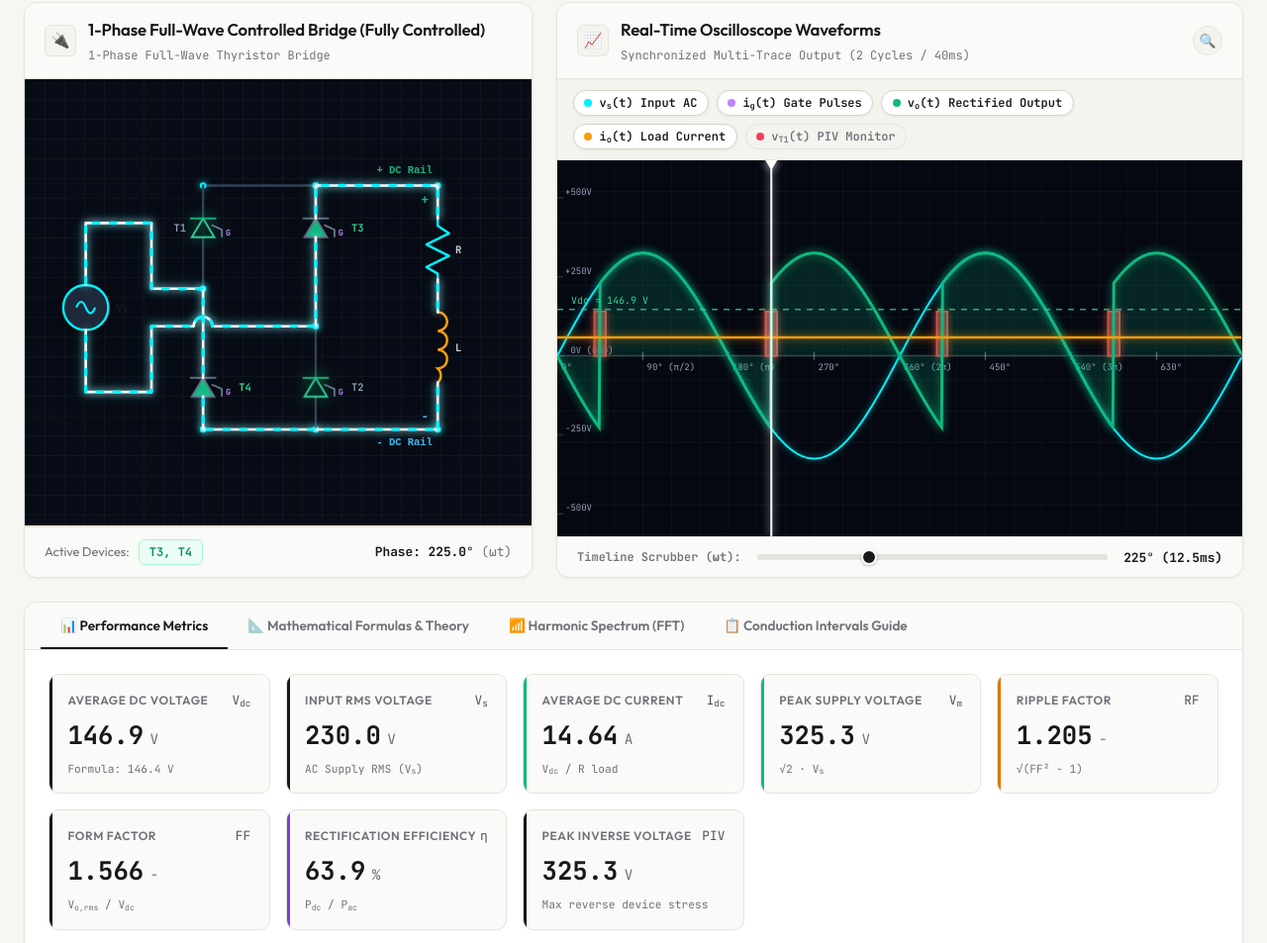
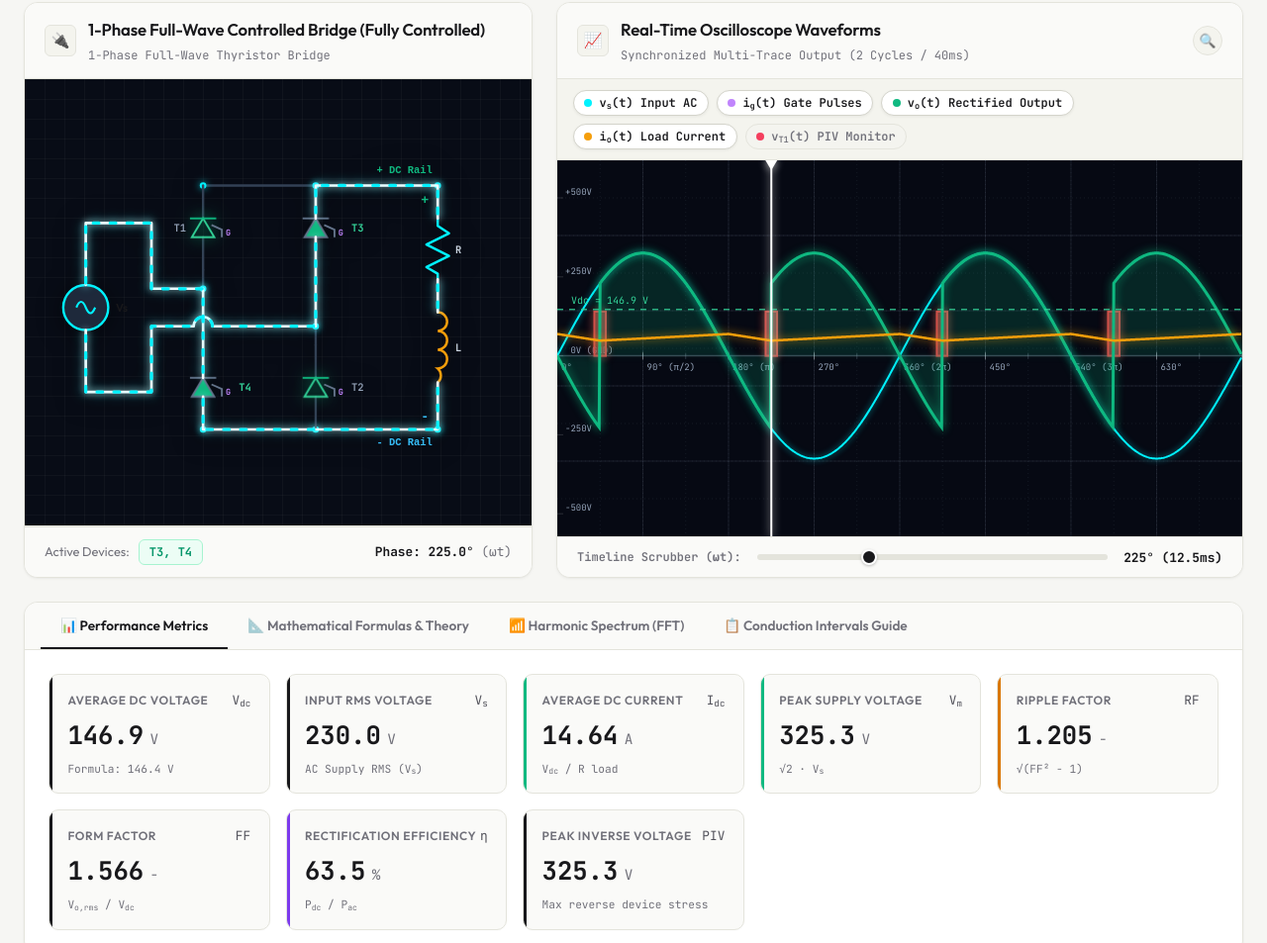
Before and after one commit to Ssingh132006/class-assignment6oct, a website: page index.html in a window 1280 px wide. Shown: the part 472-1425 px from the top of the page at 99% size. Drawn offline with nearby package versions, Linux system fonts and the light colour scheme; animation ran at ten frames a second.

Commit message:
Fix RL load voltage and ripple dynamics, space 3-phase wires, stack formula cards, and add dim oscilloscope grid

```diff
--- a/index.html
+++ b/index.html
@@ -8,11 +8,11 @@
   <link rel="preconnect" href="https://fonts.googleapis.com">
   <link rel="preconnect" href="https://fonts.gstatic.com" crossorigin>
   <link href="https://fonts.googleapis.com/css2?family=JetBrains+Mono:wght@400;500;600;700&family=Outfit:wght@400;500;600;700;800&display=swap" rel="stylesheet">
-  <link rel="stylesheet" href="css/main.css?v=2.7">
-  <link rel="stylesheet" href="css/controls.css?v=2.7">
-  <link rel="stylesheet" href="css/circuit.css?v=2.7">
-  <link rel="stylesheet" href="css/oscilloscope.css?v=2.7">
-  <link rel="stylesheet" href="css/metrics.css?v=2.7">
+  <link rel="stylesheet" href="css/main.css?v=2.8">
+  <link rel="stylesheet" href="css/controls.css?v=2.8">
+  <link rel="stylesheet" href="css/circuit.css?v=2.8">
+  <link rel="stylesheet" href="css/oscilloscope.css?v=2.8">
+  <link rel="stylesheet" href="css/metrics.css?v=2.8">
   <!-- KaTeX for crisp mathematical formulas -->
   <link rel="stylesheet" href="https://cdn.jsdelivr.net/npm/katex@0.16.9/dist/katex.min.css">
   <script defer src="https://cdn.jsdelivr.net/npm/katex@0.16.9/dist/katex.min.js"></script>
@@ -470,6 +470,6 @@
   <div id="toastContainer" class="toast-container"></div>
 
   <!-- Application Logic Modules -->
-  <script type="module" src="js/app.js?v=2.7"></script>
+  <script type="module" src="js/app.js?v=2.8"></script>
 </body>
 </html>
--- a/js/config.js
+++ b/js/config.js
@@ -114,8 +114,8 @@
     hasAlpha: true,
     pulses: 2,
     pivFormula: 'V_m = \\sqrt{2} V_{rms}',
-    vdcFormula: 'V_{dc} = \\frac{2V_m}{\\pi} \\cos\\alpha \\text{ (Continuous RL)} \\quad | \\quad \\frac{V_m}{\\pi}(1 + \\cos\\alpha) \\text{ (R Load)}',
-    vrmsFormula: 'V_{rms} = V_{m} / \\sqrt{2} \\text{ (Continuous Conduction)}',
+    vdcFormula: '\\begin{aligned} V_{dc} &= \\frac{2V_m}{\\pi} \\cos\\alpha \\quad \\text{(Continuous RL Load)} \\\\[6pt] V_{dc} &= \\frac{V_m}{\\pi}(1 + \\cos\\alpha) \\quad \\text{(Resistive R Load / FWD)} \\end{aligned}',
+    vrmsFormula: 'V_{rms} = \\frac{V_m}{\\sqrt{2}} \\quad \\text{(Continuous Conduction)}',
     rippleFreqMultiplier: 2,
     description: 'Fully controlled 4-SCR bridge converter. Allows two-quadrant operation (Rectification when α < 90°, Inversion when α > 90° with active RLE load). Pairs (T1, T2) and (T3, T4) are fired alternately at α and π + α.',
     intervals: [
@@ -133,7 +133,7 @@
     hasAlpha: true,
     pulses: 3,
     pivFormula: '\\sqrt{3} V_m = V_{LL,peak}',
-    vdcFormula: 'V_{dc} = \\frac{3\\sqrt{3}}{2\\pi} V_m \\cos\\alpha \\text{ (Continuous)}',
+    vdcFormula: 'V_{dc} = \\frac{3\\sqrt{3}}{2\\pi} V_m \\cos\\alpha \\quad \\text{(Continuous Conduction)}',
     vrmsFormula: 'V_{rms} = \\sqrt{3} V_m \\sqrt{\\frac{1}{6} + \\frac{\\sqrt{3}}{8\\pi}\\cos(2\\alpha)}',
     rippleFreqMultiplier: 3,
     description: '3-SCR converter fed from three-phase star source. Firing angle α is referenced from natural crossover points (30°, 150°, 270°). Conduction transitions continuously from continuous to discontinuous mode as α increases beyond 30° for R load.',
@@ -153,7 +153,7 @@
     hasAlpha: true,
     pulses: 6,
     pivFormula: '\\sqrt{3} V_m = V_{LL,peak}',
-    vdcFormula: 'V_{dc} = \\frac{3\\sqrt{3}}{\\pi} V_m \\cos\\alpha = \\frac{3 V_{LL,peak}}{\\pi} \\cos\\alpha',
+    vdcFormula: '\\begin{aligned} V_{dc} &= \\frac{3\\sqrt{3}}{\\pi} V_m \\cos\\alpha \\\\[4pt] &= \\frac{3 V_{LL,peak}}{\\pi} \\cos\\alpha \\approx 1.35 V_{LL,rms} \\cos\\alpha \\end{aligned}',
     vrmsFormula: 'V_{rms} = \\sqrt{3} V_m \\sqrt{\\frac{1}{2} + \\frac{3\\sqrt{3}}{4\\pi} \\cos(2\\alpha)}',
     rippleFreqMultiplier: 6,
     description: 'Heavy-duty 6-SCR converter utilized in DC motor drives and HVDC transmission. Firing pulses are applied in sequence (T1-T6) every 60°. Produces exceptionally smooth DC output with minimal filtering required.',
--- a/js/mathEngine.js
+++ b/js/mathEngine.js
@@ -345,29 +345,80 @@
     if (this.load === 'R') {
       iout = Math.max(0, vout / this.R);
     } else if (isRL) {
-      // Textbook standard for R-L / highly inductive load:
-      // Load current is constant, ripple-free DC (clean horizontal straight line)
       const vdc = this.getAnalyticalVdc();
       const idc = Math.max(0, (vdc - this.E) / this.R);
+      const omegaL = this.getOmega() * this.L;
+      const Z = Math.sqrt(this.R * this.R + Math.pow(omegaL, 2));
+      const phi = Math.atan(omegaL / this.R);
+      const tanPhi = Math.tan(phi);
 
-      if (!is3ph && !isFull && !hasFWD) {
-        // 1-Phase Half-Wave without FWD is inherently discontinuous
+      if (!is3ph && !isFull) {
+        // --- 1-PHASE HALF-WAVE (Inherently discontinuous) ---
         const betaDeg = this.getExtinctionBeta(alphaDeg);
-        if (deg >= alphaDeg && deg < betaDeg) {
-          const thetaLocal = (deg - alphaDeg) * DEG2RAD;
-          const thetaAbs = deg * DEG2RAD;
-          const omegaL = this.getOmega() * this.L;
-          const Z = Math.sqrt(this.R * this.R + Math.pow(omegaL, 2));
-          const phi = Math.atan(omegaL / this.R);
-          const tanPhi = Math.tan(phi);
-          iout = Math.max(0, (Vm / Z) * (Math.sin(thetaAbs - phi) - Math.sin(alphaRad - phi) * Math.exp(-thetaLocal / tanPhi)));
+        if (hasFWD) {
+          // With FWD: rises while T1 conducts [alpha, 180], decays exponentially while FWD conducts [180, beta]
+          if (deg >= alphaDeg && deg < 180) {
+            const thetaLocal = (deg - alphaDeg) * DEG2RAD;
+            const thetaAbs = deg * DEG2RAD;
+            iout = Math.max(0, (Vm / Z) * (Math.sin(thetaAbs - phi) - Math.sin(alphaRad - phi) * Math.exp(-thetaLocal / tanPhi)));
+          } else if (deg >= 180 && deg < betaDeg) {
+            const decayDeg = deg - 180;
+            const i180 = (Vm / Z) * (Math.sin(Math.PI - phi) - Math.sin(alphaRad - phi) * Math.exp(-((180 - alphaDeg) * DEG2RAD) / tanPhi));
+            iout = Math.max(0, i180) * Math.exp(-(decayDeg * DEG2RAD) / tanPhi);
+          } else {
+            iout = 0; // Current completely extinguished when blocking
+          }
         } else {
-          iout = 0;
+          // Without FWD: conducts until extinction angle beta
+          if (deg >= alphaDeg && deg < betaDeg) {
+            const thetaLocal = (deg - alphaDeg) * DEG2RAD;
+            const thetaAbs = deg * DEG2RAD;
+            iout = Math.max(0, (Vm / Z) * (Math.sin(thetaAbs - phi) - Math.sin(alphaRad - phi) * Math.exp(-thetaLocal / tanPhi)));
+          } else {
+            iout = 0; // Extinguished
+          }
+        }
+      } else if (!is3ph && isFull) {
+        // --- 1-PHASE FULL-WAVE BRIDGE ---
+        if (hasFWD) {
+          // With FWD: rises while AC supply powers load, decays exponentially during freewheeling intervals
+          const rippleAmp = Math.min(idc * 0.15, (0.15 * Vm) / Z);
+          if ((deg >= alphaDeg && deg < 180) || (deg >= 180 + alphaDeg && deg < 360)) {
+            const relDeg = deg < 180 ? (deg - alphaDeg) / (180 - alphaDeg) : (deg - (180 + alphaDeg)) / (180 - alphaDeg);
+            iout = Math.max(0.05, idc - rippleAmp + 2 * rippleAmp * relDeg);
+          } else {
+            // Freewheeling interval [180, 180+alpha] or [0, alpha]
+            const relDeg = deg < 180 ? deg / Math.max(1, alphaDeg) : (deg - 180) / Math.max(1, alphaDeg);
+            iout = Math.max(0.05, idc + rippleAmp - 2 * rippleAmp * relDeg);
+          }
+        } else {
+          // Without FWD (Continuous Conduction Mode as shown in textbook reference):
+          // Current ramps up while v_o > 0, and ramps down while v_o < 0 (inductor discharging)
+          const rippleAmp = idc > 0.1 ? Math.min(idc * 0.18, (0.22 * Vm) / Z) : 0;
+          let r = 0;
+          if (deg >= alphaDeg && deg < 180) {
+            const u = (deg - alphaDeg) / Math.max(1, 180 - alphaDeg);
+            r = -rippleAmp + 2 * rippleAmp * u;
+          } else if (deg >= 180 && deg < 180 + alphaDeg) {
+            const u = (deg - 180) / Math.max(1, alphaDeg);
+            r = rippleAmp - 2 * rippleAmp * u;
+          } else if (deg >= 180 + alphaDeg && deg < 360) {
+            const u = (deg - (180 + alphaDeg)) / Math.max(1, 180 - alphaDeg);
+            r = -rippleAmp + 2 * rippleAmp * u;
+          } else {
+            // [0, alphaDeg]
+            const u = deg / Math.max(1, alphaDeg);
+            r = rippleAmp - 2 * rippleAmp * u;
+          }
+          iout = Math.max(0.05, idc + r);
         }
       } else {
-        // 1-Phase Full-Wave Bridge, 1-Phase with FWD, and 3-Phase converters:
-        // Constant, smooth straight horizontal DC current line Idc = (Vdc - E) / R
-        iout = idc;
+        // --- 3-PHASE CONVERTERS ---
+        // 6-pulse / 3-pulse ripple around average DC current Idc
+        const pulseCount = isFull ? 6 : 3;
+        const rippleAmp = idc > 0.1 ? Math.min(idc * 0.05, (0.05 * Vm) / Z) : 0;
+        const ripple = rippleAmp * Math.sin(pulseCount * (normTheta - alphaRad));
+        iout = Math.max(0, idc + ripple);
       }
     } else {
       iout = Math.max(0, vout / this.R);
--- a/js/oscilloscope.js
+++ b/js/oscilloscope.js
@@ -83,35 +83,73 @@
     const h = this.height;
 
     // Dark Phosphor Screen Background
-    ctx.fillStyle = '#050811';
+    ctx.fillStyle = '#060913';
     ctx.fillRect(0, 0, w, h);
 
-    // Minor grid lines
-    ctx.strokeStyle = 'rgba(255, 255, 255, 0.04)';
+    // Visible, Very Dim Oscilloscope Graticule Grid (Tektronix/Keysight style)
+    const cols = 16; // 45° per division over 720°
+    const rows = 10; // Clean vertical division steps
+
+    // 1. Dim Minor Grid Lines (Dotted)
+    ctx.save();
+    ctx.strokeStyle = 'rgba(148, 163, 184, 0.10)';
     ctx.lineWidth = 1;
+    ctx.setLineDash([1, 3]);
     ctx.beginPath();
-    const cols = 24;
-    const rows = 12;
-    for (let i = 0; i <= cols; i++) {
+    for (let i = 1; i < cols; i++) {
       const x = (i / cols) * w;
       ctx.moveTo(x, 0);
       ctx.lineTo(x, h);
     }
-    for (let j = 0; j <= rows; j++) {
+    for (let j = 1; j < rows; j++) {
       const y = (j / rows) * h;
       ctx.moveTo(0, y);
       ctx.lineTo(w, y);
     }
     ctx.stroke();
+    ctx.restore();
 
-    // Center Ground / Zero Volt reference line
+    // 2. Dim Major Graticule Lines (Solid 1px subtle grid)
+    ctx.save();
+    ctx.strokeStyle = 'rgba(148, 163, 184, 0.14)';
+    ctx.lineWidth = 1;
+    ctx.beginPath();
+    // Major 90° intervals (every 2 cols = 90°, 180°, 270°, 360°, 450°, 540°, 630°)
+    for (let i = 0; i <= cols; i += 2) {
+      const x = (i / cols) * w;
+      ctx.moveTo(x, 0);
+      ctx.lineTo(x, h);
+    }
+    // Major voltage rows
+    for (let j = 0; j <= rows; j += 2) {
+      const y = (j / rows) * h;
+      ctx.moveTo(0, y);
+      ctx.lineTo(w, y);
+    }
+    ctx.stroke();
+    ctx.restore();
+
+    // Center Ground / Zero Volt reference line (Prominent axis with tick marks)
     const zeroY = h * 0.52;
-    ctx.strokeStyle = 'rgba(255, 255, 255, 0.22)';
+    ctx.save();
+    ctx.strokeStyle = 'rgba(148, 163, 184, 0.38)';
     ctx.lineWidth = 1.5;
     ctx.beginPath();
     ctx.moveTo(0, zeroY);
     ctx.lineTo(w, zeroY);
     ctx.stroke();
+
+    // Small tick marks along the 0V ground axis
+    ctx.strokeStyle = 'rgba(148, 163, 184, 0.30)';
+    ctx.lineWidth = 1;
+    ctx.beginPath();
+    for (let i = 0; i <= cols; i++) {
+      const x = (i / cols) * w;
+      ctx.moveTo(x, zeroY - 3);
+      ctx.lineTo(x, zeroY + 3);
+    }
+    ctx.stroke();
+    ctx.restore();
 
     // Voltage division markings on left
     ctx.fillStyle = '#94a3b8';
--- a/js/schematics.js
+++ b/js/schematics.js
@@ -444,12 +444,13 @@
     // Leg 3 at x = 340 (T5 Top, T2 Bottom) -> Phase C
     // DC+ rail at y = 70
     // DC- rail at y = 310
-    // Upper devices: yTop = 70, yBottom = 175
-    // Lower devices: yTop = 205, yBottom = 310
-    // Midpoint wire space: y = 175 to 205 (open gap)
-    // Phase A enters Leg 1 at y = 180
-    // Phase B enters Leg 2 at y = 190 (jumper over Leg 1)
-    // Phase C enters Leg 3 at y = 200 (jumpers over Leg 1 and Leg 2)
+    // Upper devices: yTop = 70, yBottom = 155
+    // Lower devices: yTop = 225, yBottom = 310
+    // Midpoint wire space: y = 155 to 225 (generous 70px open gap)
+    // Phase A enters Leg 1 at y = 168
+    // Phase B enters Leg 2 at y = 190 (jumper over Leg 1 at x=160)
+    // Phase C enters Leg 3 at y = 212 (jumpers over Leg 1 at x=160 and Leg 2 at x=250)
+    // Vertical clearance between wires is 22px, arc peak clearance is 14px!
 
     return `
       <!-- 3-Phase Input Terminals on Left -->
@@ -467,25 +468,25 @@
         <text x="0" y="164" fill="#3b82f6" font-size="10" font-weight="bold" text-anchor="middle">C</text>
       </g>
 
-      <!-- Phase Input Lines to Midpoints (Clear of device bodies) -->
-      <!-- Phase A: from (59, 130) down to y=180, straight into Leg 1 Midpoint (160, 180) -->
-      <path id="wire-in-a" d="M 59,130 L 100,130 L 100,180 L 160,180" class="wire-base" />
+      <!-- Phase Input Lines to Midpoints (Generously spaced, perfectly clear of all devices) -->
+      <!-- Phase A: from (59, 130) to y=168, straight into Leg 1 Midpoint (160, 168) -->
+      <path id="wire-in-a" d="M 59,130 L 100,130 L 100,168 L 160,168" class="wire-base" />
 
       <!-- Phase B: from (59, 190), jumps over Leg 1 at x=160 into Leg 2 Midpoint (250, 190) -->
       <path id="wire-in-b" d="M 59,190 L 152,190 A 8 8 0 0 1 168,190 L 250,190" class="wire-base" />
 
-      <!-- Phase C: from (59, 250) up to y=200, jumps over Leg 1 and Leg 2 into Leg 3 Midpoint (340, 200) -->
-      <path id="wire-in-c" d="M 59,250 L 100,250 L 100,200 L 152,200 A 8 8 0 0 1 168,200 L 242,200 A 8 8 0 0 1 258,200 L 340,200" class="wire-base" />
+      <!-- Phase C: from (59, 250) up to y=212, jumps over Leg 1 and Leg 2 into Leg 3 Midpoint (340, 212) -->
+      <path id="wire-in-c" d="M 59,250 L 100,250 L 100,212 L 152,212 A 8 8 0 0 1 168,212 L 242,212 A 8 8 0 0 1 258,212 L 340,212" class="wire-base" />
 
       <!-- Midpoint Vertical Connecting Wires in Legs -->
-      <line x1="160" y1="175" x2="160" y2="205" class="wire-base" />
-      <line x1="250" y1="175" x2="250" y2="205" class="wire-base" />
-      <line x1="340" y1="175" x2="340" y2="205" class="wire-base" />
+      <line x1="160" y1="155" x2="160" y2="225" class="wire-base" />
+      <line x1="250" y1="155" x2="250" y2="225" class="wire-base" />
+      <line x1="340" y1="155" x2="340" y2="225" class="wire-base" />
 
       <!-- Midpoint Junction Dots -->
-      ${this.dot(160, 180)}
+      ${this.dot(160, 168)}
       ${this.dot(250, 190)}
-      ${this.dot(340, 200)}
+      ${this.dot(340, 212)}
 
       <!-- TOP DC POSITIVE RAIL (y = 70) -->
       <line x1="160" y1="70" x2="450" y2="70" class="wire-base" id="rail-dc-pos" />
@@ -502,22 +503,22 @@
       ${this.dot(340, 310)}
 
       <!-- ================= LEG 1: Phase A (x = 160) ================= -->
-      <!-- T1 (Top): points UP from midpoint 175 to top rail 70 -->
-      ${this.verticalDevice(`${t}1`, `${t}1`, 160, 70, 175, isThy)}
-      <!-- T4 (Bottom): points UP from bottom rail 310 to midpoint 205 -->
-      ${this.verticalDevice(`${t}4`, `${t}4`, 160, 205, 310, isThy)}
+      <!-- T1 (Top): points UP from midpoint 155 to top rail 70 -->
+      ${this.verticalDevice(`${t}1`, `${t}1`, 160, 70, 155, isThy)}
+      <!-- T4 (Bottom): points UP from bottom rail 310 to midpoint 225 -->
+      ${this.verticalDevice(`${t}4`, `${t}4`, 160, 225, 310, isThy)}
 
       <!-- ================= LEG 2: Phase B (x = 250) ================= -->
-      <!-- T3 (Top): points UP from midpoint 175 to top rail 70 -->
-      ${this.verticalDevice(`${t}3`, `${t}3`, 250, 70, 175, isThy)}
-      <!-- T6 (Bottom): points UP from bottom rail 310 to midpoint 205 -->
-      ${this.verticalDevice(`${t}6`, `${t}6`, 250, 205, 310, isThy)}
+      <!-- T3 (Top): points UP from midpoint 155 to top rail 70 -->
+      ${this.verticalDevice(`${t}3`, `${t}3`, 250, 70, 155, isThy)}
+      <!-- T6 (Bottom): points UP from bottom rail 310 to midpoint 225 -->
+      ${this.verticalDevice(`${t}6`, `${t}6`, 250, 225, 310, isThy)}
 
       <!-- ================= LEG 3: Phase C (x = 340) ================= -->
-      <!-- T5 (Top): points UP from midpoint 175 to top rail 70 -->
-      ${this.verticalDevice(`${t}5`, `${t}5`, 340, 70, 175, isThy)}
-      <!-- T2 (Bottom): points UP from bottom rail 310 to midpoint 205 -->
-      ${this.verticalDevice(`${t}2`, `${t}2`, 340, 205, 310, isThy)}
+      <!-- T5 (Top): points UP from midpoint 155 to top rail 70 -->
+      ${this.verticalDevice(`${t}5`, `${t}5`, 340, 70, 155, isThy)}
+      <!-- T2 (Bottom): points UP from bottom rail 310 to midpoint 225 -->
+      ${this.verticalDevice(`${t}2`, `${t}2`, 340, 225, 310, isThy)}
 
       <!-- Optional Freewheeling Diode at x = 395 -->
       ${hasFWD ? `
@@ -689,61 +690,61 @@
       // T1 (Phase A+) & T2 (Phase C-)
       if (hasT1 && hasT2) {
         return [
-          'M 64,130 L 100,130 L 100,180 L 160,180 L 160,120',
-          'M 160,100 L 160,70 L 450,70',
+          'M 64,130 L 100,130 L 100,168 L 160,168 L 160,123',
+          'M 160,103 L 160,70 L 450,70',
           ...loadSegs,
-          'M 450,310 L 340,310 L 340,290',
-          'M 340,270 L 340,200 L 258,200 A 8 8 0 0 0 242,200 L 168,200 A 8 8 0 0 0 152,200 L 100,200 L 100,250 L 64,250'
+          'M 450,310 L 340,310 L 340,278',
+          'M 340,258 L 340,212 L 258,212 A 8 8 0 0 0 242,212 L 168,212 A 8 8 0 0 0 152,212 L 100,212 L 100,250 L 64,250'
         ].join(' ');
       }
       // T1 (Phase A+) & T6 (Phase B-)
       if (hasT1 && hasT6) {
         return [
-          'M 64,130 L 100,130 L 100,180 L 160,180 L 160,120',
-          'M 160,100 L 160,70 L 450,70',
+          'M 64,130 L 100,130 L 100,168 L 160,168 L 160,123',
+          'M 160,103 L 160,70 L 450,70',
           ...loadSegs,
-          'M 450,310 L 250,310 L 250,290',
-          'M 250,270 L 250,190 L 168,190 A 8 8 0 0 0 152,190 L 64,190'
+          'M 450,310 L 250,310 L 250,278',
+          'M 250,258 L 250,190 L 168,190 A 8 8 0 0 0 152,190 L 64,190'
         ].join(' ');
       }
       // T3 (Phase B+) & T2 (Phase C-)
       if (hasT3 && hasT2) {
         return [
-          'M 64,190 L 152,190 A 8 8 0 0 1 168,190 L 250,190 L 250,120',
-          'M 250,100 L 250,70 L 450,70',
+          'M 64,190 L 152,190 A 8 8 0 0 1 168,190 L 250,190 L 250,123',
+          'M 250,103 L 250,70 L 450,70',
           ...loadSegs,
-          'M 450,310 L 340,310 L 340,290',
-          'M 340,270 L 340,200 L 258,200 A 8 8 0 0 0 242,200 L 168,200 A 8 8 0 0 0 152,200 L 100,200 L 100,250 L 64,250'
+          'M 450,310 L 340,310 L 340,278',
+          'M 340,258 L 340,212 L 258,212 A 8 8 0 0 0 242,212 L 168,212 A 8 8 0 0 0 152,212 L 100,212 L 100,250 L 64,250'
         ].join(' ');
       }
       // T3 (Phase B+) & T4 (Phase A-)
       if (hasT3 && hasT4) {
         return [
-          'M 64,190 L 152,190 A 8 8 0 0 1 168,190 L 250,190 L 250,120',
-          'M 250,100 L 250,70 L 450,70',
+          'M 64,190 L 152,190 A 8 8 0 0 1 168,190 L 250,190 L 250,123',
+          'M 250,103 L 250,70 L 450,70',
           ...loadSegs,
-          'M 450,310 L 160,310 L 160,290',
-          'M 160,270 L 160,180 L 100,180 L 100,130 L 64,130'
+          'M 450,310 L 160,310 L 160,278',
+          'M 160,258 L 160,168 L 100,168 L 100,130 L 64,130'
         ].join(' ');
       }
       // T5 (Phase C+) & T4 (Phase A-)
       if (hasT5 && hasT4) {
         return [
-          'M 64,250 L 100,250 L 100,200 L 152,200 A 8 8 0 0 1 168,200 L 242,200 A 8 8 0 0 1 258,200 L 340,200 L 340,120',
-          'M 340,100 L 340,70 L 450,70',
+          'M 64,250 L 100,250 L 100,212 L 152,212 A 8 8 0 0 1 168,212 L 242,212 A 8 8 0 0 1 258,212 L 340,212 L 340,123',
+          'M 340,103 L 340,70 L 450,70',
           ...loadSegs,
-          'M 450,310 L 160,310 L 160,290',
-          'M 160,270 L 160,180 L 100,180 L 100,130 L 64,130'
+          'M 450,310 L 160,310 L 160,278',
+          'M 160,258 L 160,168 L 100,168 L 100,130 L 64,130'
         ].join(' ');
       }
       // T5 (Phase C+) & T6 (Phase B-)
       if (hasT5 && hasT6) {
         return [
-          'M 64,250 L 100,250 L 100,200 L 152,200 A 8 8 0 0 1 168,200 L 242,200 A 8 8 0 0 1 258,200 L 340,200 L 340,120',
-          'M 340,100 L 340,70 L 450,70',
+          'M 64,250 L 100,250 L 100,212 L 152,212 A 8 8 0 0 1 168,212 L 242,212 A 8 8 0 0 1 258,212 L 340,212 L 340,123',
+          'M 340,103 L 340,70 L 450,70',
           ...loadSegs,
-          'M 450,310 L 250,310 L 250,290',
-          'M 250,270 L 250,190 L 168,190 A 8 8 0 0 0 152,190 L 64,190'
+          'M 450,310 L 250,310 L 250,278',
+          'M 250,258 L 250,190 L 168,190 A 8 8 0 0 0 152,190 L 64,190'
         ].join(' ');
       }
     }
```
Also changed, not shown: css/metrics.css (+11 -8 lines).
